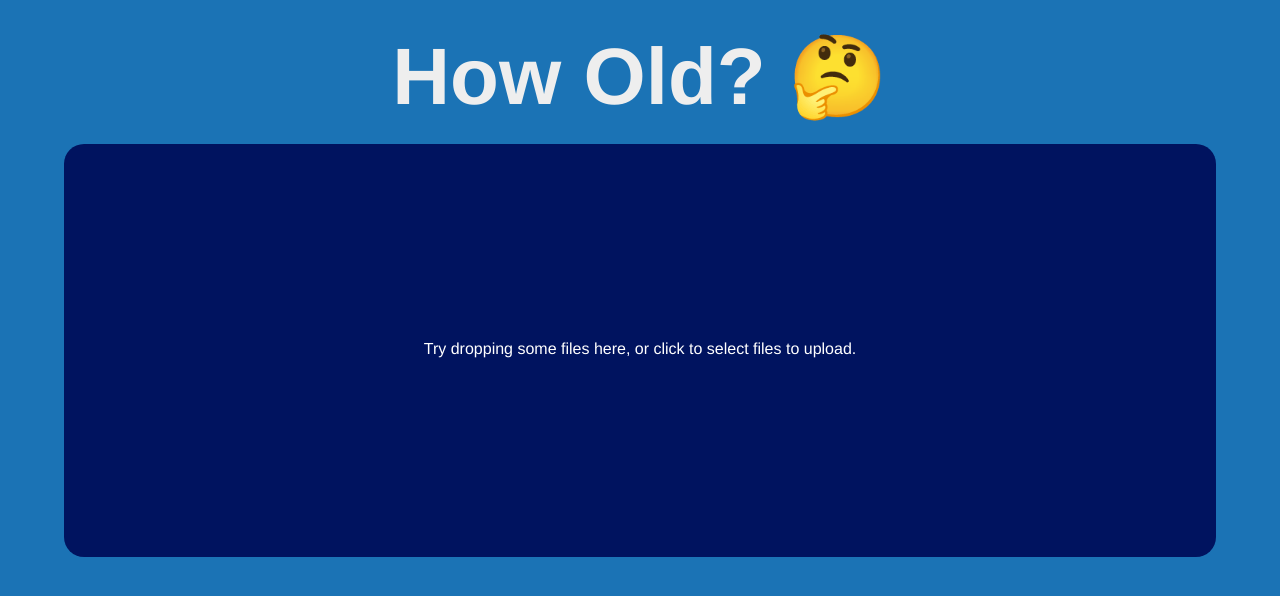
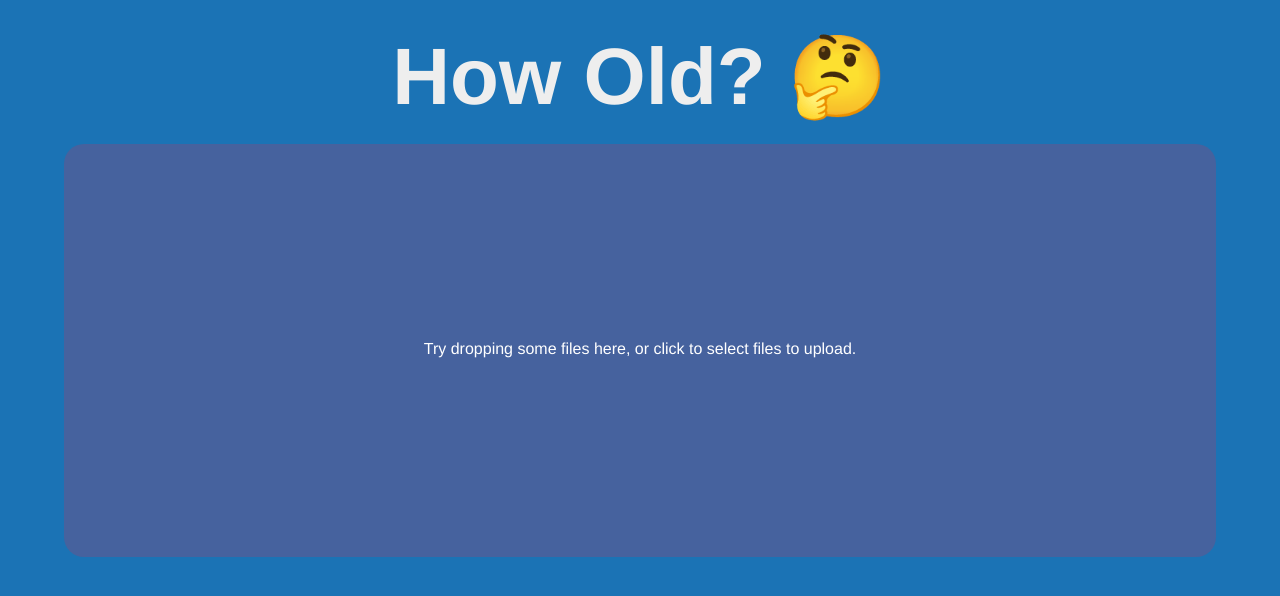
Before and after one commit to HouTC/msa-web-app, a React (Create React App) app: page / in a window 1280 px wide. Shown: the top 596 px of the page. Built offline with nearby package versions, Linux system fonts and the light colour scheme; the HTML template or start-up script is replaced by a standard one.

Commit message:
changed color

```diff
--- a/src/Components/DropArea/DropArea.css
+++ b/src/Components/DropArea/DropArea.css
@@ -13,7 +13,7 @@
     padding-top: 5px;
     padding-bottom: 0px;
     height: 51vh;
-    background-color: #00135f;
+    background-color: #46629e;
     border-radius: 20px;
     color: white;
   }
```
